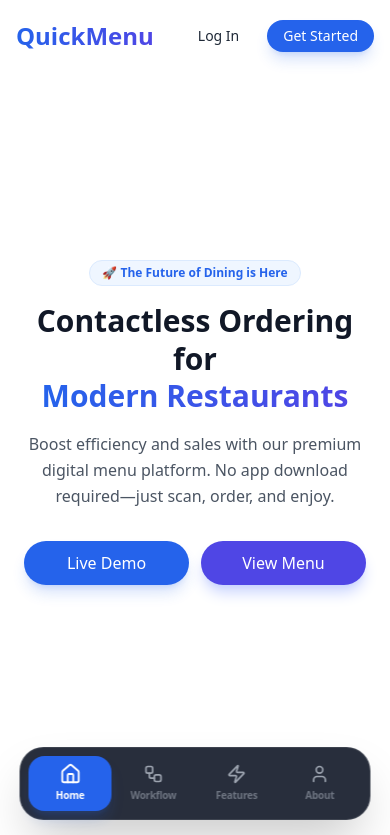
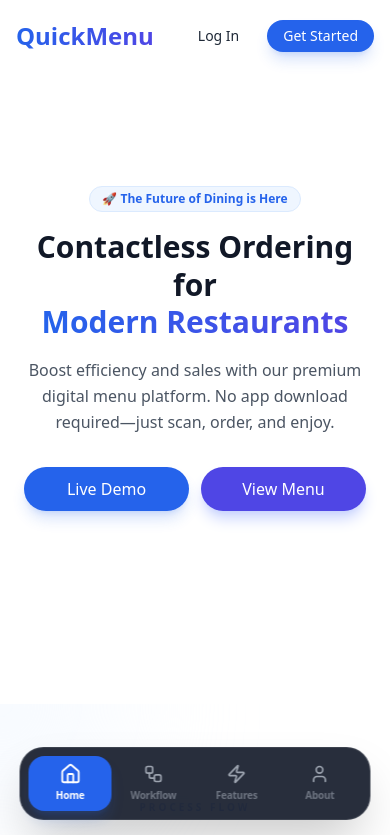
Before and after one commit to sohail24/Quick-Menu, a React (Vite) app in the folder frontend/: page / in a window 390 px wide. Shown: the top 835 px of the page. Built offline with nearby package versions, Linux system fonts and the light colour scheme; no server answers.

Commit message:
mobile view enhancement

```diff
--- a/frontend/src/pages/Landing/components/Hero.tsx
+++ b/frontend/src/pages/Landing/components/Hero.tsx
@@ -11,7 +11,7 @@ export default function Hero() {
   const dashboardPath = isAdmin ? '/admin' : '/staff';
 
   return (
-    <div className="relative flex items-center justify-center pt-20 pb-20 overflow-hidden min-h-screen">
+    <div className="relative flex items-center justify-center pt-8 pb-10 lg:pt-20 lg:pb-20 overflow-hidden min-h-[calc(100vh-140px)] lg:min-h-screen">
       {/* Background Gradients */}
       <div className="absolute top-0 right-0 -z-10 w-[600px] h-[600px] bg-blue-100/50 rounded-full blur-3xl opacity-60 translate-x-1/3 -translate-y-1/4"></div>
       <div className="absolute bottom-0 left-0 -z-10 w-[500px] h-[500px] bg-indigo-100/50 rounded-full blur-3xl opacity-60 -translate-x-1/3 translate-y-1/4"></div>
```
